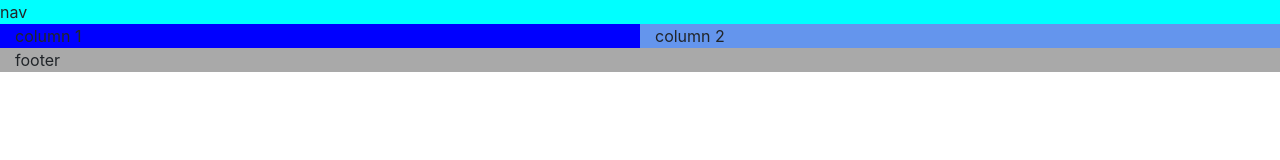
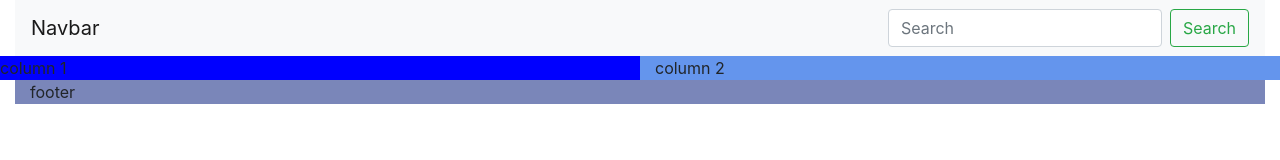
Before and after one commit to tararisin/collab-practice, a plain HTML site: page index.html in a window 1280 px wide. Drawn offline with nearby package versions, Linux system fonts and the light colour scheme.

Commit message:
added more detail to my nav bar

```diff
--- a/css/style.css
+++ b/css/style.css
@@ -1,6 +1,3 @@
-.nav{
-    background-color: aqua;
-}
 
 .left{
     background-color: blue;
@@ -11,5 +8,5 @@
 }
 
 .footer{
-    background-color: darkgray;
+    background-color: rgb(122, 134, 185);
 }
--- a/index.html
+++ b/index.html
@@ -24,16 +24,23 @@
      -->
 
      <div class="container-fluid">
-      <div class="row">
-        <div class="col nav">nav</div>
+        <nav class="navbar navbar-light bg-light justify-content-between">
+          <a class="navbar-brand">Navbar</a>
+          <form class="form-inline">
+            <input class="form-control mr-sm-2" type="search" placeholder="Search" aria-label="Search">
+            <button class="btn btn-outline-success my-2 my-sm-0" type="submit">Search</button>
+          </form>
+        </nav>
       </div>
-      <div class="row">
+
+     <div class="row">
         <div class="col left">column 1</div>
         <div class="col right">column 2</div>
       </div>
-      <div class="row">
+
+      <footer class="container-fluid">
         <div class="col footer">footer</div>
-      </div>
+      </footer>
      </div>
 
 
```
